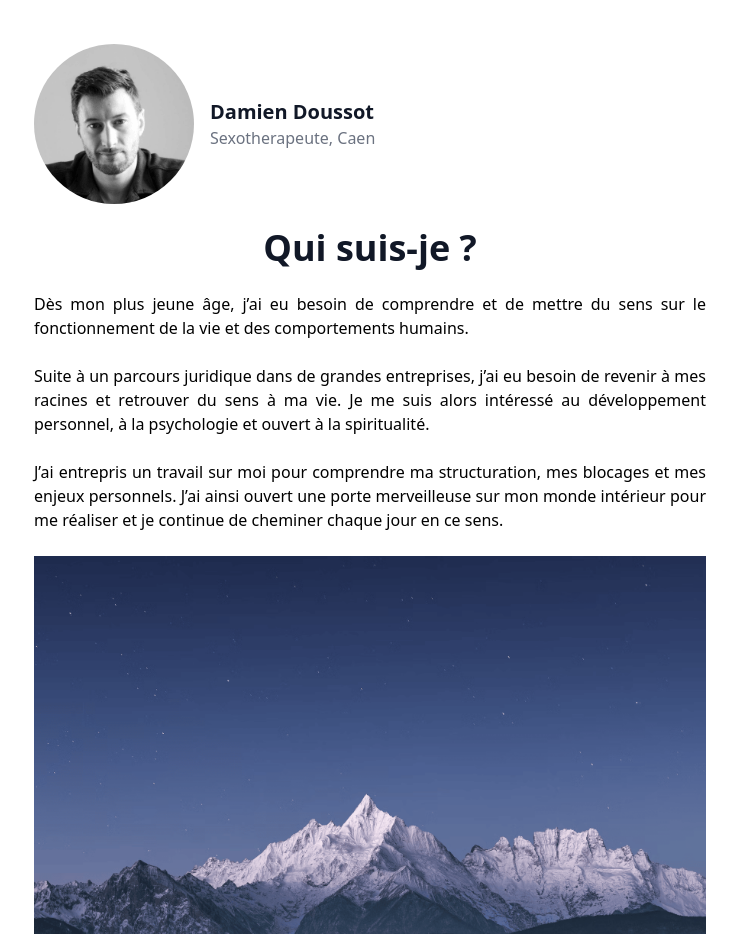
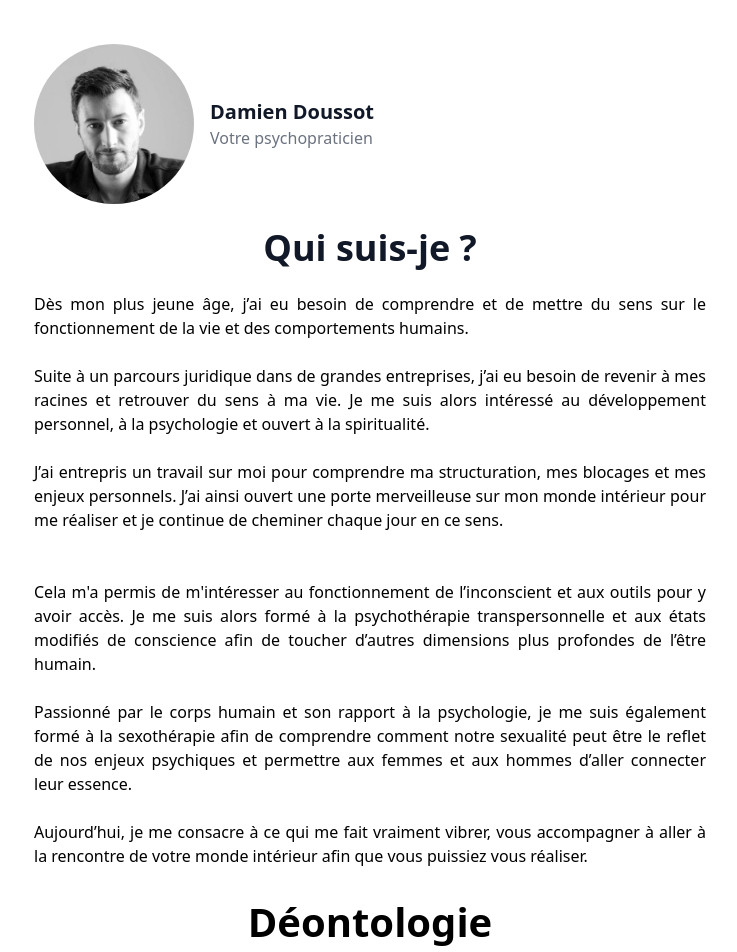
Before and after one commit to Awazez/damiensiteweb, a Nuxt app: page /qui-suis-je in a window 1280 px wide. Shown: the part 140-1092 px from the top of the page, without its empty margins (270-1007 px from the left). Built offline with nearby package versions, Linux system fonts and the light colour scheme.

Commit message:
change psychopraticien and img

```diff
--- a/pages/qui-suis-je.vue
+++ b/pages/qui-suis-je.vue
@@ -10,7 +10,7 @@
                       <img class="mr-4 w-40 h-40 rounded-full" src="@/assets/Rectangle18.png" alt="Jese Leos">
                       <div>
                           <a href="#" rel="author" class="text-xl font-bold text-gray-900">Damien Doussot</a>
-                          <p class="text-base font-light text-gray-500 dark:text-gray-400">Sexotherapeute, Caen</p>
+                          <p class="text-base font-light text-gray-500 dark:text-gray-400">Votre psychopraticien</p>
                           <p class="text-base font-light text-gray-500 dark:text-gray-400"></p>
                       </div>
                   </div>
@@ -23,9 +23,6 @@
             alors intéressé au développement personnel, à la psychologie et ouvert à la spiritualité. </p> <br>
           <p class="lead text-justify">J’ai entrepris un travail sur moi pour comprendre ma structuration, mes blocages et mes enjeux personnels. J’ai ainsi ouvert une porte merveilleuse
             sur mon monde intérieur pour me réaliser et je continue de cheminer chaque jour en ce sens.</p> <br>
-
-          <figure><img src="@/assets/img_couple.png" alt="">
-          </figure>
           <br>
           <p class="lead text-justify">Cela m'a permis de m'intéresser au fonctionnement de l’inconscient et aux outils pour y avoir accès. Je me suis alors formé à la psychothérapie transpersonnelle et aux états
                 modifiés de conscience afin de toucher d’autres dimensions plus profondes de l’être humain.</p> <br>
```
